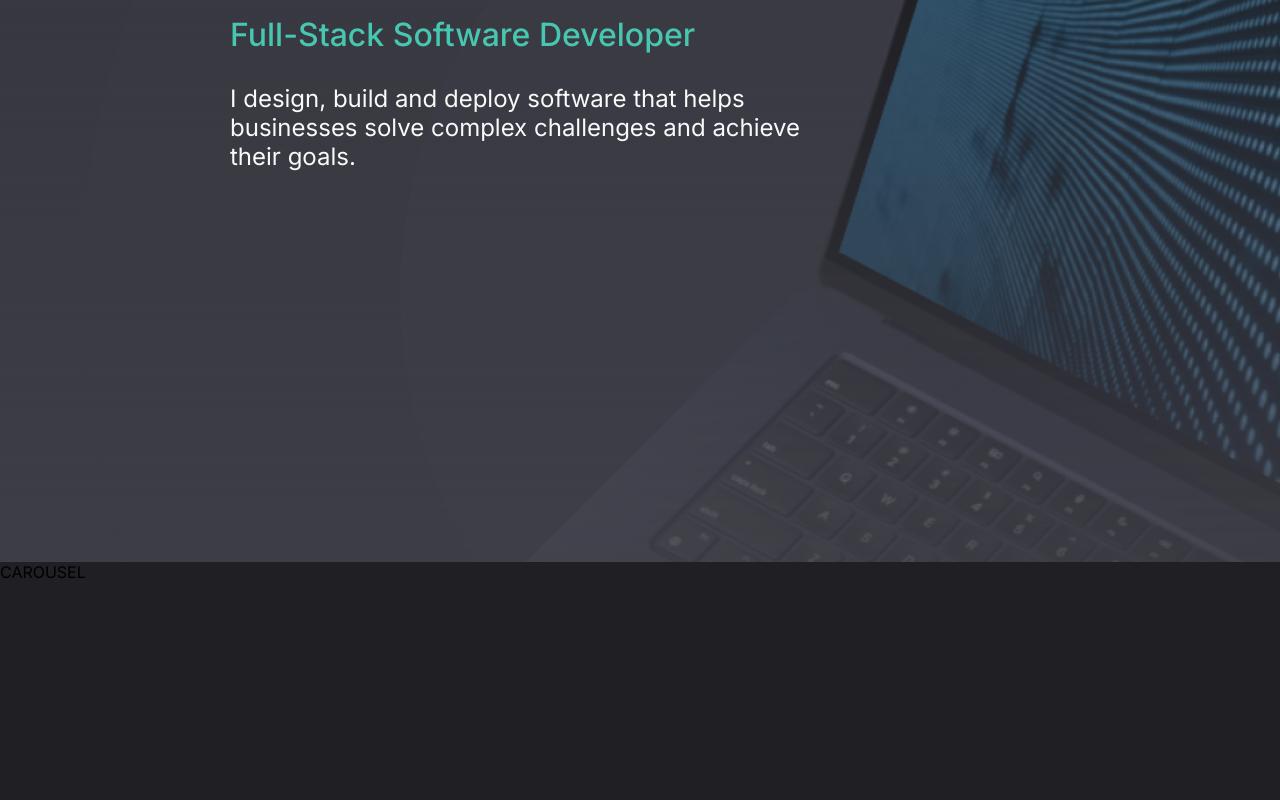
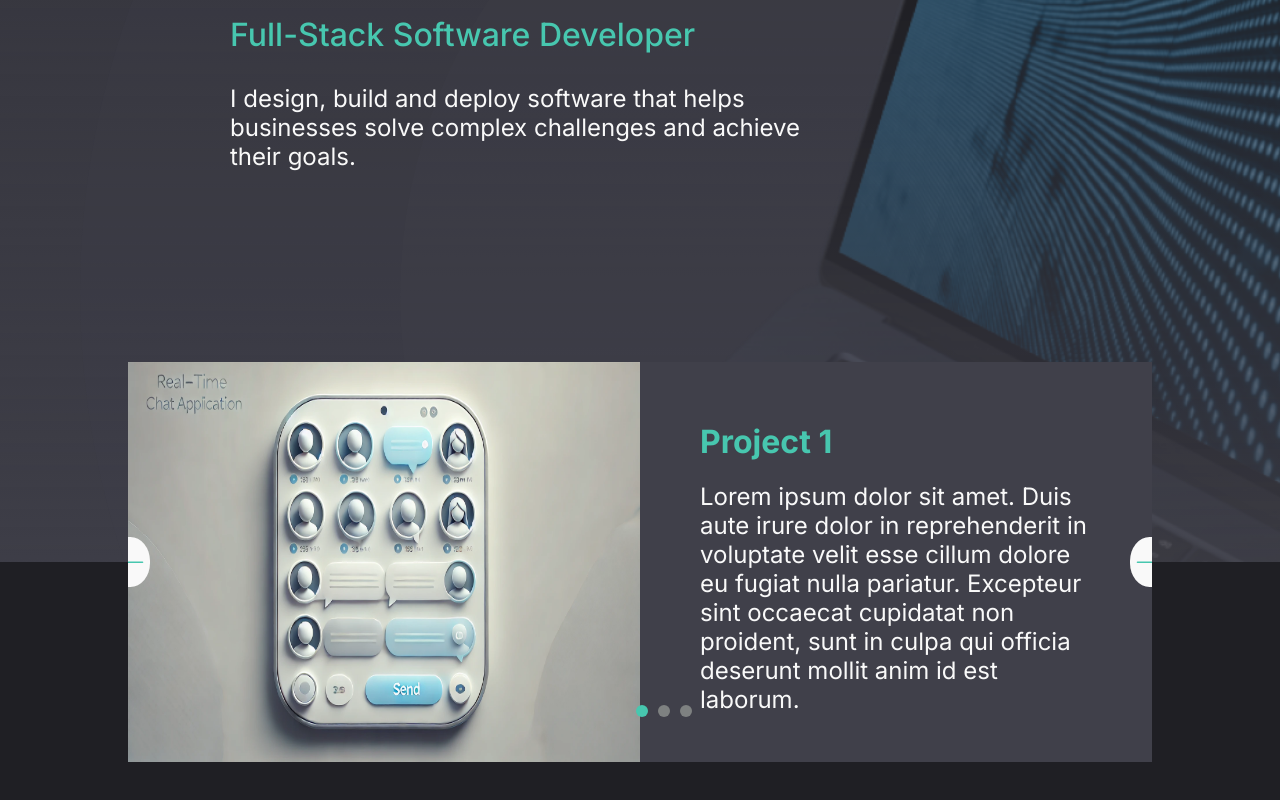
Before and after one commit to bruno7317/mural, an Angular app: page / in a window 1280 px wide. Shown: the part 438-1238 px from the top of the page. Built offline with nearby package versions, Linux system fonts and the light colour scheme.

Commit message:
Implements carousel

```diff
--- a/src/app/app.module.ts
+++ b/src/app/app.module.ts
@@ -13,6 +13,7 @@ import { AboutComponent } from './components/about/about.component';
 import { ProjectCardComponent } from './project-card/project-card.component';
 import { HomeComponent } from './home/home.component';
 import { ProjectDetailComponent } from './project-detail/project-detail.component';
+import { CarouselComponent } from './components/carousel/carousel.component';
 
 @NgModule({
   declarations: [
@@ -26,6 +27,7 @@ import { ProjectDetailComponent } from './project-detail/project-detail.componen
     ProjectCardComponent,
     HomeComponent,
     ProjectDetailComponent,
+    CarouselComponent,
   ],
   bootstrap: [AppComponent],
   imports: [
--- /dev/null
+++ b/src/app/components/carousel/carousel.component.css
@@ -0,0 +1,88 @@
+.carousel-container {
+  position: relative;
+  width: 80%;
+  margin: auto;
+  overflow: hidden;
+  display: flex;
+  align-items: center;
+  justify-content: center;
+  margin-top: -200px;
+}
+
+.carousel-slides {
+  display: flex;
+  transition: transform 0.5s ease-in-out;
+}
+
+.slide {
+  display: none;
+}
+
+.slide.active {
+  display: block;
+  background-color: var(--cinza-400);
+}
+
+.slide__content {
+  display: flex;
+  height: 400px;
+  width: 1040px;
+}
+
+img {
+  width: 50%;
+}
+
+.project-info {
+  width: 50%;
+  padding: 60px;
+  display: flex;
+  flex-direction: column;
+  gap: 20px;
+}
+
+.project-title {
+  color: var(--verde-100);
+}
+
+.nav-button {
+  position: relative;
+  width: 60px;
+  height: 50px;
+  background-color: var(--branco-100);
+  border-radius: 48%;
+  border: none;
+  cursor: pointer;
+  display: flex;
+  align-items: center;
+  justify-content: center;
+  z-index: 2;
+}
+
+.nav-button.left {
+  left: 30px;
+}
+
+.nav-button.right {
+  right: 30px;
+}
+
+.carousel-indicators {
+  position: absolute;
+  bottom: 45px;
+  right: 460px;
+  display: flex;
+  justify-content: center;
+  gap: 10px;
+}
+
+.indicator {
+  width: 12px;
+  height: 12px;
+  background-color: var(--cinza-300);
+  border-radius: 50%;
+}
+
+.indicator.active {
+  background-color: var(--verde-100);
+}
--- /dev/null
+++ b/src/app/components/carousel/carousel.component.html
@@ -0,0 +1,37 @@
+<div class="carousel-container">
+  <button class="nav-button left" (click)="previousSlide()">
+    <svg xmlns="http://www.w3.org/2000/svg" width="41" height="36" viewBox="0 0 41 36" fill="none">
+      <path d="M6.87588 18.3665L33.5425 18.3665" stroke="#47C7AF" stroke-width="1.5" stroke-linecap="round" stroke-linejoin="round"/>
+      <path d="M15.2092 25.6879C15.2092 25.6879 6.8759 20.2957 6.8759 18.3664C6.8759 16.4371 15.2092 11.0451 15.2092 11.0451" stroke="#47C7AF" stroke-width="1.5" stroke-linecap="round" stroke-linejoin="round"/>
+    </svg>
+  </button>
+
+  <div class="carousel-slides">
+    <div
+      class="slide"
+      *ngFor="let project of projects; let i = index"
+      [class.active]="i === currentSlide">
+      <div class="slide__content">
+        <img [src]="project.image" [alt]="project.title" />
+        <div class="project-info">
+          <h2 class="h2-bold project-title">{{ project.title }}</h2>
+          <p class="p-02">{{ project.description }}</p>
+        </div>
+        <div class="carousel-indicators">
+          <span
+            class="indicator"
+            *ngFor="let _ of projects; let i = index"
+            [class.active]="i === currentSlide">
+          </span>
+        </div>
+      </div>
+    </div>
+  </div>
+
+  <button class="nav-button right" (click)="nextSlide()">
+    <svg xmlns="http://www.w3.org/2000/svg" width="41" height="36" viewBox="0 0 41 36" fill="none">
+      <path d="M34.1241 18.3665L7.4574 18.3665" stroke="#47C7AF" stroke-width="1.5" stroke-linecap="round" stroke-linejoin="round"/>
+      <path d="M25.7908 11.0452C25.7908 11.0452 34.1241 16.4374 34.1241 18.3667C34.1241 20.296 25.7908 25.688 25.7908 25.688" stroke="#47C7AF" stroke-width="1.5" stroke-linecap="round" stroke-linejoin="round"/>
+    </svg>
+  </button>
+</div>
--- /dev/null
+++ b/src/app/components/carousel/carousel.component.ts
@@ -0,0 +1,28 @@
+import { Component, OnInit } from '@angular/core';
+import { ProjectService, Project } from '../../services/project.service';
+
+@Component({
+  selector: 'app-carousel',
+  templateUrl: './carousel.component.html',
+  styleUrls: ['./carousel.component.css'],
+})
+export class CarouselComponent implements OnInit {
+  projects: Project[] = [];
+  currentSlide = 0;
+
+  constructor(private projectService: ProjectService) {}
+
+  ngOnInit(): void {
+    this.projects = this.projectService.getProjects();
+  }
+
+  previousSlide() {
+    this.currentSlide =
+      this.currentSlide === 0 ? this.projects.length - 1 : this.currentSlide - 1;
+  }
+
+  nextSlide() {
+    this.currentSlide =
+      this.currentSlide === this.projects.length - 1 ? 0 : this.currentSlide + 1;
+  }
+}
--- a/src/app/home/home.component.html
+++ b/src/app/home/home.component.html
@@ -13,8 +13,7 @@
     </section>
   </div>
   <div id="home" class="home__background">
-    <div>CAROUSEL</div>
-
+    <app-carousel></app-carousel>
   </div>
   <app-about></app-about>
 </div>
--- /dev/null
+++ b/src/app/services/project.service.ts
@@ -0,0 +1,40 @@
+import { Injectable } from '@angular/core';
+
+export interface Project {
+  title: string;
+  description: string;
+  image: string;
+  link?: string;
+}
+
+@Injectable({
+  providedIn: 'root',
+})
+export class ProjectService {
+  private projects: Project[] = [
+    {
+      title: 'Project 1',
+      description: 'Lorem ipsum dolor sit amet. Duis aute irure dolor in reprehenderit in voluptate velit esse cillum dolore eu fugiat nulla pariatur. Excepteur sint occaecat cupidatat non proident, sunt in culpa qui officia deserunt mollit anim id est laborum.',
+      image: 'assets/images/chat-app.webp',
+      link: 'https://example.com/project1',
+    },
+    {
+      title: 'Project 2',
+      description: 'Cconsectetur adipiscing elit, sed do eiusmod tempor incididunt ut labore et dolore magna aliqua. Excepteur sint occaecat cupidatat non proident, sunt in culpa qui officia deserunt mollit anim id est laborum.',
+      image: 'assets/images/ecommerce.webp',
+      link: 'https://example.com/project2',
+    },
+    {
+      title: 'Project 3',
+      description: 'Ut enim ad minim veniam, quis nostrud exercitation ullamco laboris nisi ut aliquip ex ea commodo consequat. Duis aute irure dolor in reprehenderit in voluptate velit esse cillum dolore eu fugiat nulla pariatur.',
+      image: 'assets/images/expense-tracker.webp',
+      link: 'https://example.com/project3',
+    },
+  ];
+
+  constructor() {}
+
+  getProjects(): Project[] {
+    return this.projects;
+  }
+}
--- a/src/styles.css
+++ b/src/styles.css
@@ -105,7 +105,7 @@ h3 {
   font-style: normal;
   font-weight: 400;
   line-height: normal;
-  letter-spacing: var(--Headline-Large-Tracking, 0px);
+  letter-spacing: var(--Headline-Large-Tracking);
 }
 
 .p-01 {
@@ -115,7 +115,7 @@ h3 {
   font-style: normal;
   font-weight: 400;
   line-height: normal;
-  letter-spacing: var(--Headline-Large-Tracking, 0px);
+  letter-spacing: var(--Headline-Large-Tracking);
 }
 
 .description {
```
Also changed, not shown: 2 other files (tests, documents, lock files or other folders).
